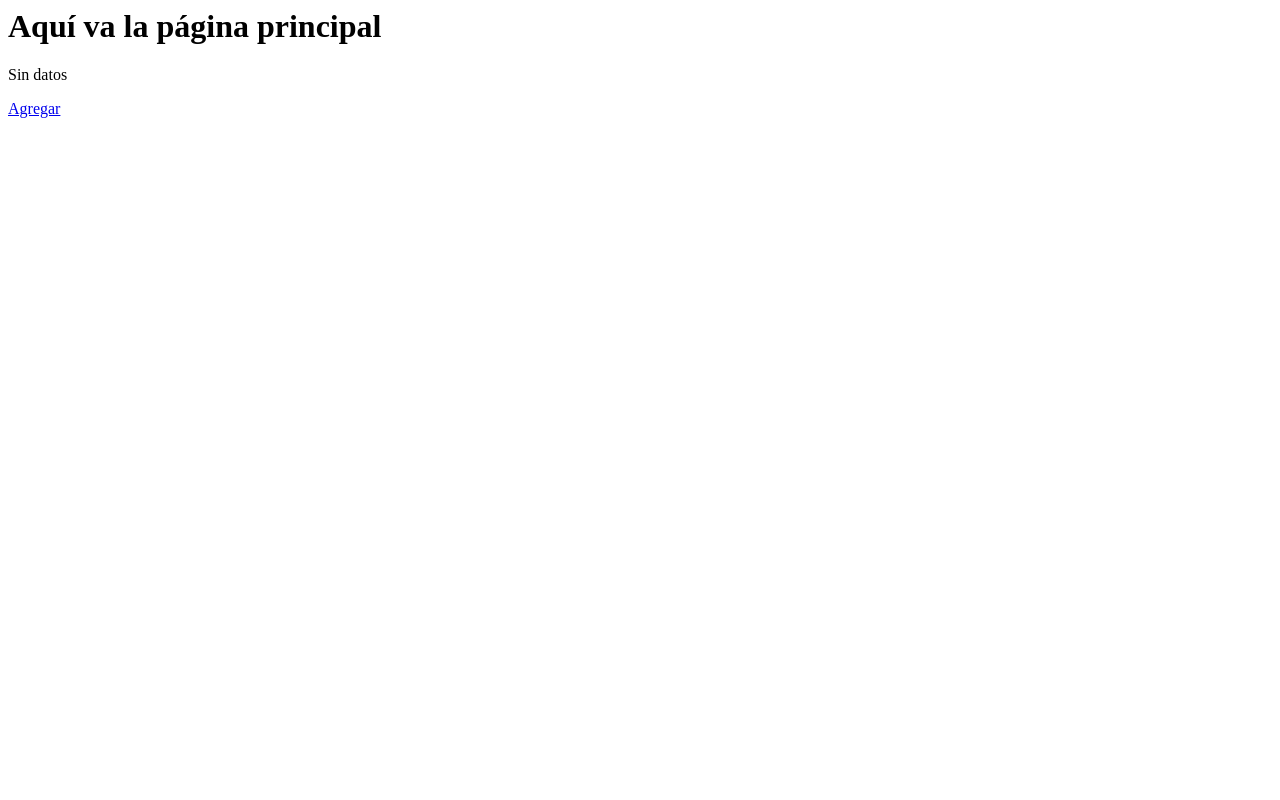
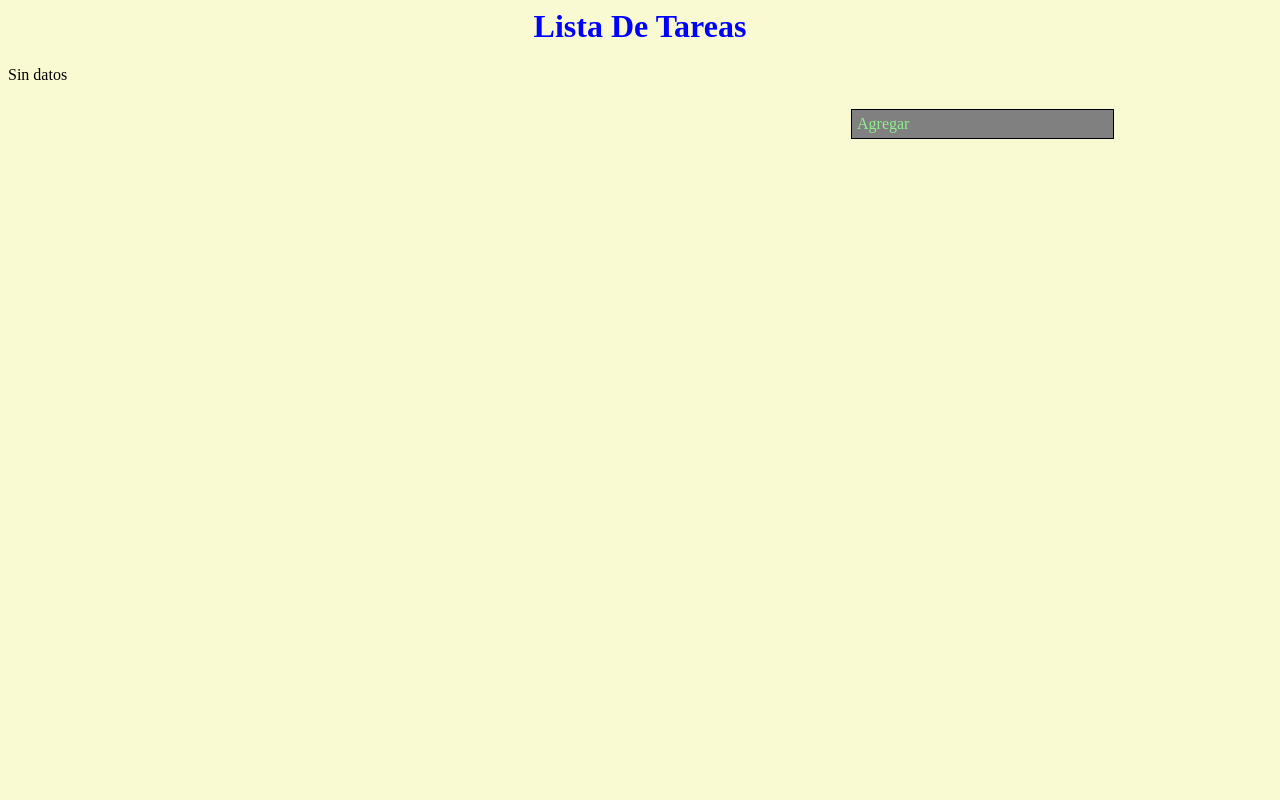
Before and after one commit to eldeivich/k5_flask_tasks2, a Flask app: template tasks/templates/index.html in a window 1280 px wide. Run offline with Flask 2, Linux system fonts and the light colour scheme; the template is opened without the code that fills it, so the values that code supplies are empty.

Commit message:
Añadido css, queda pendiente dar buen formato

```diff
--- /dev/null
+++ b/tasks/static/style.css
@@ -0,0 +1,56 @@
+html {
+    background-color: lightgoldenrodyellow;
+}
+
+h1 {
+    color: blue;
+    width: auto;
+    text-align: center;
+}
+
+img {
+    display: block;
+    margin: 0 auto;
+}
+
+div {
+    width: 75%;
+    display: block;
+    margin-left: auto;
+    margin-right: auto;
+}
+
+table {
+
+    text-align: center;
+}
+
+table, tr {
+    width: 750px
+}
+
+th {
+    border-bottom: 1px solid #000;
+    padding: 15px;
+}
+
+td {
+    border-bottom: 1px solid lightgray;
+    padding: 5px;
+}
+
+div a {
+    display: block;
+    margin-top: 25px;
+    padding-right: 5px;
+    background-color: grey;
+}
+
+a {
+    color: lightgreen;
+
+    margin-left: 685px;
+    text-decoration: none;
+    border: 1px solid black;
+    padding: 5px;
+}
--- a/tasks/templates/index.html
+++ b/tasks/templates/index.html
@@ -4,12 +4,15 @@
     <meta name="viewport" content="width=device-width, initial-scale=1.0">
     <meta http-equiv="X-UA-Compatible" content="ie=edge">
     <title>Página principal</title>
+    <link rel="stylesheet" href="./static/style.css">
 </head>
 <body>
-    <h1>Aquí va la página principal</h1>
+    <h1>Lista De Tareas</h1>
+
     {% if e | length == 0 %}
         <p>Sin datos</p>
     {% else %}
+        <div>
             <table>
                 <tr>
                     <th>Título</th>
@@ -24,7 +27,9 @@
                 </tr>
                 {% endfor %}
             </table>
+        </div>
     {% endif %}
-    <a href="./task.html">Agregar</a>
+    <div><a href="./task.html">Agregar</a></div>
+
 </body>
 </html>
--- a/tasks/templates/task.html
+++ b/tasks/templates/task.html
@@ -4,6 +4,7 @@
     <meta name="viewport" content="width=device-width, initial-scale=1.0">
     <meta http-equiv="X-UA-Compatible" content="ie=edge">
     <title>Gestor de tareas</title>
+    <link rel="stylesheet" href="./static/style.css">
 </head>
 <body>
     <h1>Mis tareas</h1>
```
Also changed, not shown: tasks/static/images/flask.png (added), 1 other file. Lines whose indentation alone changed are shown as unchanged.
